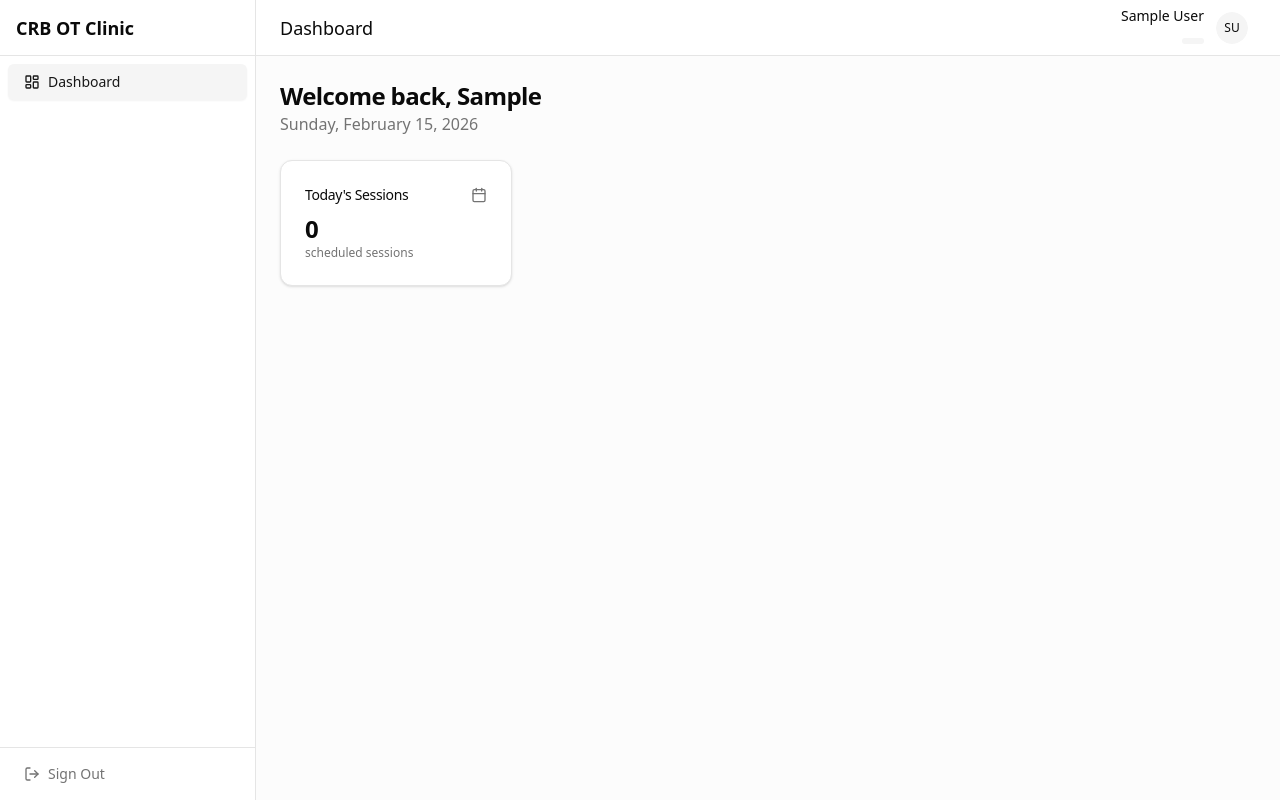
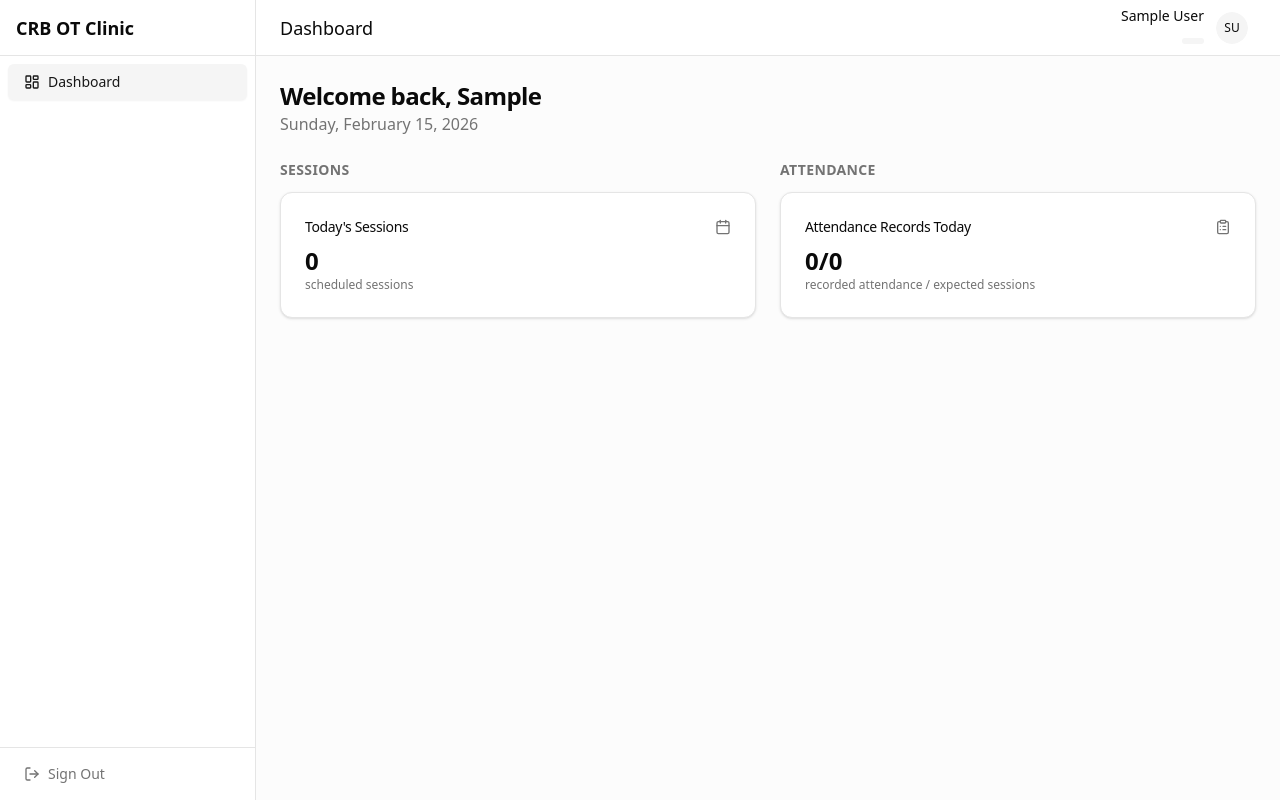
Before and after one commit to christianrazul/crb-ot-clinic, a Next.js app: page /dashboard in a window 1280 px wide. Built offline with nearby package versions, Linux system fonts and the light colour scheme; no server answers; the database is empty; sample sign-in values are in the browser's storage.

Commit message:
Improve dashboard ui

```diff
--- a/src/app/(dashboard)/dashboard/page.tsx
+++ b/src/app/(dashboard)/dashboard/page.tsx
@@ -5,7 +5,7 @@ import { hasPermission, isTherapist } from "@/lib/auth/permissions";
 import { getDailyRevenue } from "@/actions/payments";
 import { getExpectedIncomeToday } from "@/actions/attendance";
 import { format } from "date-fns";
-import { Calendar, Users, ClipboardList, DollarSign } from "lucide-react";
+import { Calendar, ClipboardList, DollarSign } from "lucide-react";
 import { PendingConfirmationsCard } from "@/components/dashboard/pending-confirmations-card";
 
 export default async function DashboardPage() {
@@ -23,10 +23,9 @@ export default async function DashboardPage() {
   const isTherapistUser = isTherapist(user.role);
 
   const canVerify = hasPermission(user.role, "verify_sessions");
-
   const canViewFinancials = hasPermission(user.role, "view_financial_reports");
 
-  const [todaySessions, activeClients, pendingConfirmations, dailyRevenueResult, expectedIncomeResult] = await Promise.all([
+  const [todaySessions, attendanceRecordsToday, pendingConfirmations, dailyRevenueResult, expectedIncomeResult] = await Promise.all([
     db.session.count({
       where: {
         scheduledDate: {
@@ -38,14 +37,16 @@ export default async function DashboardPage() {
         ...(canViewAll && user.primaryClinicId && { clinicId: user.primaryClinicId }),
       },
     }),
-    canViewAll
-      ? db.client.count({
+    db.attendanceLog.count({
       where: {
-            status: "active",
-            ...(user.primaryClinicId && { mainClinicId: user.primaryClinicId }),
+        loggedAt: {
+          gte: today,
+          lt: tomorrow,
         },
-        })
-      : 0,
+        ...(isTherapistUser && { primaryTherapistId: user.id }),
+        ...(canViewAll && user.primaryClinicId && { clinicId: user.primaryClinicId }),
+      },
+    }),
     canVerify
       ? db.session.findMany({
           where: {
@@ -88,7 +89,10 @@ export default async function DashboardPage() {
         </p>
       </div>
 
-      <div className="grid gap-4 md:grid-cols-2 lg:grid-cols-4">
+      <div className="grid gap-6 xl:grid-cols-2">
+        <section className="space-y-3">
+          <h3 className="text-sm font-semibold uppercase tracking-wide text-muted-foreground">Sessions</h3>
+          <div className="grid gap-4">
             <Card>
               <CardHeader className="flex flex-row items-center justify-between space-y-0 pb-2">
                 <CardTitle className="text-sm font-medium">
@@ -104,23 +108,50 @@ export default async function DashboardPage() {
               </CardContent>
             </Card>
 
-        {canViewAll && (
-          <>
+            {isTherapistUser && (
+              <Card>
+                <CardHeader>
+                  <CardTitle>Quick Actions</CardTitle>
+                  <CardDescription>
+                    Access your most common tasks
+                  </CardDescription>
+                </CardHeader>
+                <CardContent>
+                  <p className="text-sm text-muted-foreground">
+                    View your schedule in &quot;My Schedule&quot; to see your upcoming sessions.
+                  </p>
+                </CardContent>
+              </Card>
+            )}
+          </div>
+        </section>
+
+        <section className="space-y-3">
+          <h3 className="text-sm font-semibold uppercase tracking-wide text-muted-foreground">Attendance</h3>
+          <div className="grid gap-4">
             <Card>
               <CardHeader className="flex flex-row items-center justify-between space-y-0 pb-2">
                 <CardTitle className="text-sm font-medium">
-                  Active Clients
+                  Attendance Records Today
                 </CardTitle>
-                <Users className="h-4 w-4 text-muted-foreground" />
+                <ClipboardList className="h-4 w-4 text-muted-foreground" />
               </CardHeader>
               <CardContent>
-                <div className="text-2xl font-bold">{activeClients}</div>
+                <div className="text-2xl font-bold">{attendanceRecordsToday}/{todaySessions}</div>
                 <p className="text-xs text-muted-foreground">
-                  enrolled clients
+                  recorded attendance / expected sessions
                 </p>
               </CardContent>
             </Card>
+          </div>
+        </section>
+      </div>
 
+      {(canViewAll || (canVerify && pendingConfirmations.length > 0)) && (
+        <section className="space-y-3">
+          <h3 className="text-sm font-semibold uppercase tracking-wide text-muted-foreground">Confirmations</h3>
+          {canViewAll && (
+            <div className="grid gap-4 md:grid-cols-2">
               <Card>
                 <CardHeader className="flex flex-row items-center justify-between space-y-0 pb-2">
                   <CardTitle className="text-sm font-medium">
@@ -135,11 +166,18 @@ export default async function DashboardPage() {
                   </p>
                 </CardContent>
               </Card>
-          </>
+            </div>
+          )}
+          {canVerify && pendingConfirmations.length > 0 && (
+            <PendingConfirmationsCard sessions={pendingConfirmations} />
+          )}
+        </section>
       )}
 
       {canViewFinancials && (
-          <>
+        <section className="space-y-3">
+          <h3 className="text-sm font-semibold uppercase tracking-wide text-muted-foreground">Payments</h3>
+          <div className="grid gap-4 md:grid-cols-2">
             <Card>
               <CardHeader className="flex flex-row items-center justify-between space-y-0 pb-2">
                 <CardTitle className="text-sm font-medium">
@@ -169,11 +207,7 @@ export default async function DashboardPage() {
                 </p>
               </CardContent>
             </Card>
-          </>
-        )}
-      </div>
 
-      {canViewFinancials && (
             <Card>
               <CardHeader>
                 <CardTitle>Financial Summary</CardTitle>
@@ -186,26 +220,8 @@ export default async function DashboardPage() {
                 <p>Expected income today: {formatCurrency(expectedIncomeToday)}</p>
               </CardContent>
             </Card>
-      )}
-
-      {canVerify && pendingConfirmations.length > 0 && (
-        <PendingConfirmationsCard sessions={pendingConfirmations} />
-      )}
-
-      {isTherapistUser && (
-        <Card>
-          <CardHeader>
-            <CardTitle>Quick Actions</CardTitle>
-            <CardDescription>
-              Access your most common tasks
-            </CardDescription>
-          </CardHeader>
-          <CardContent>
-            <p className="text-sm text-muted-foreground">
-              View your schedule in &quot;My Schedule&quot; to see your upcoming sessions.
-            </p>
-          </CardContent>
-        </Card>
+          </div>
+        </section>
       )}
     </div>
   );
```
Lines whose indentation alone changed are shown as unchanged.
